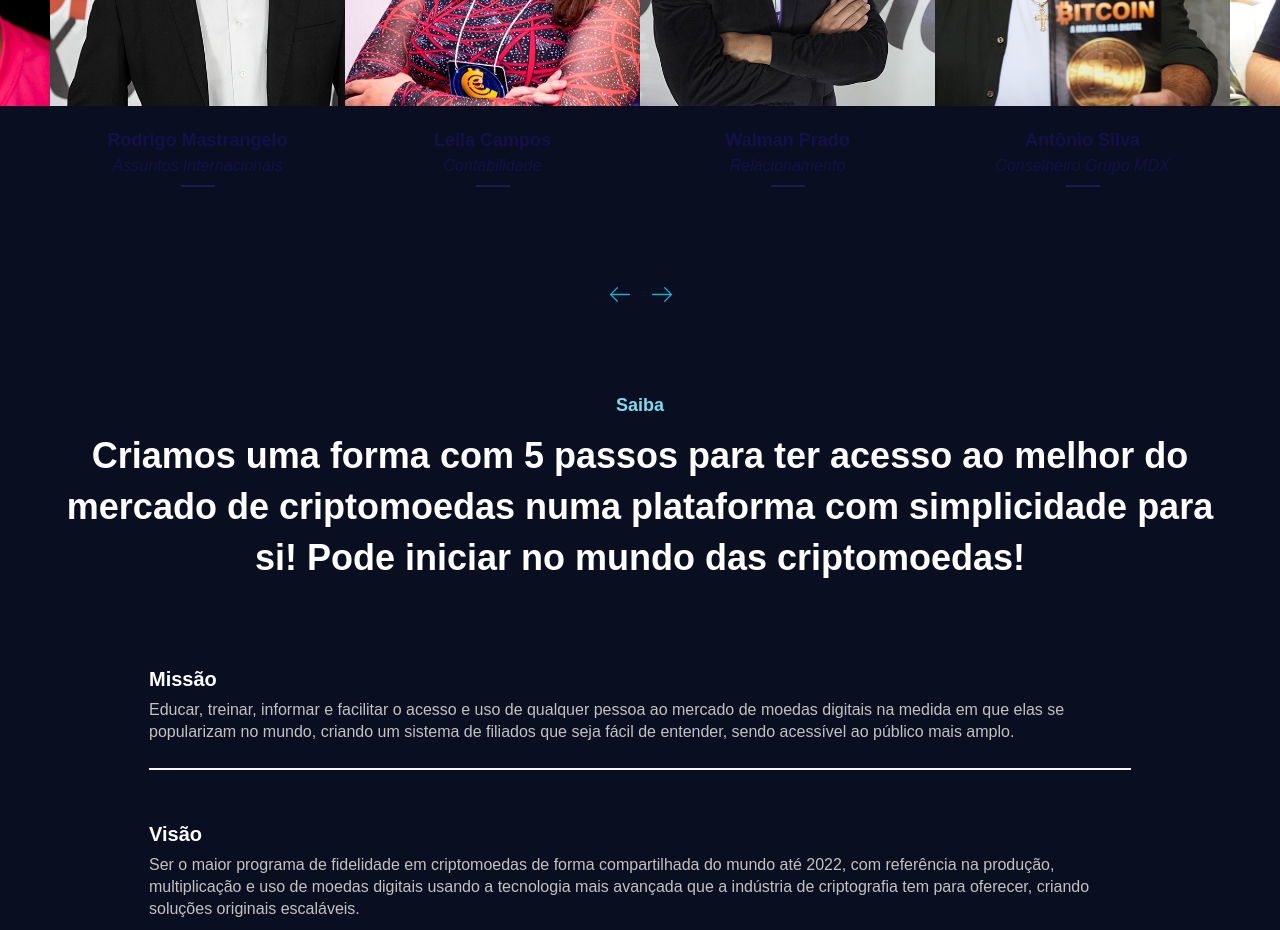
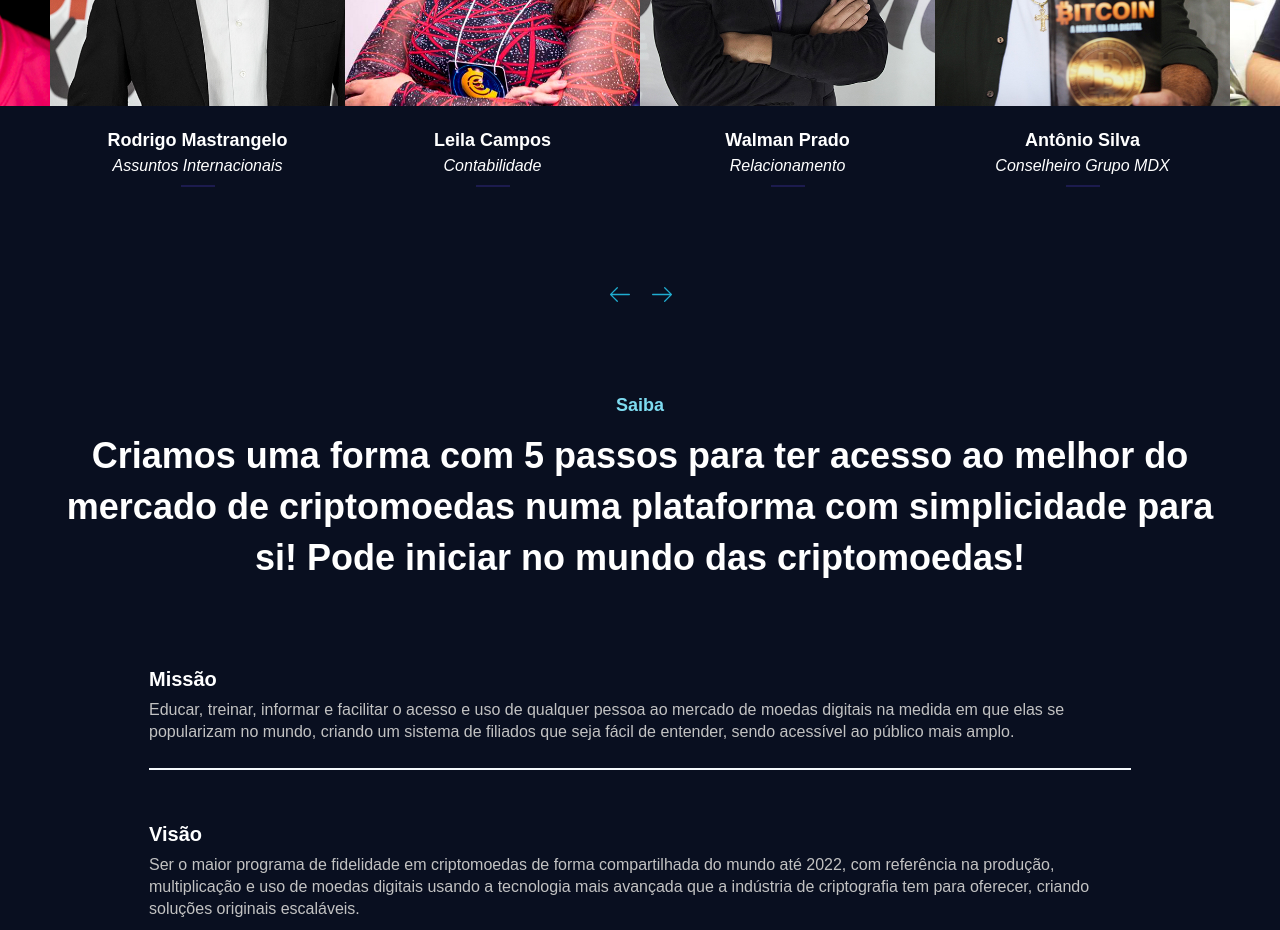
Before and after one commit to Libertygeneration/site-oficial, a plain HTML site: page sobre/index.html in a window 1280 px wide. Shown: the part 1720-2650 px from the top of the page. Drawn offline with Linux system fonts and the light colour scheme; a web font is replaced by a local one.

Commit message:
Commit brabo

```diff
--- a/assets/css/style.scss
+++ b/assets/css/style.scss
@@ -1470,7 +1470,7 @@ filter: progid:DXImageTransform.Microsoft.gradient( startColorstr='#152352', end
     fill: #3a3864;
   }
   .team-slider .info-team h5 {
-    color: #131149;
+    color: #fff;
     font-weight: 700;
     margin-bottom: 6px;
     transition: 0.2s linear;
@@ -1489,7 +1489,7 @@ filter: progid:DXImageTransform.Microsoft.gradient( startColorstr='#152352', end
   }
   .team-slider .info-team span {
     font-weight: 400;
-    color: #131149;
+    color: #fff;
     font-size: 16px;
     font-style: italic;
   }
```
Also changed, not shown: assets/css/style.css.
